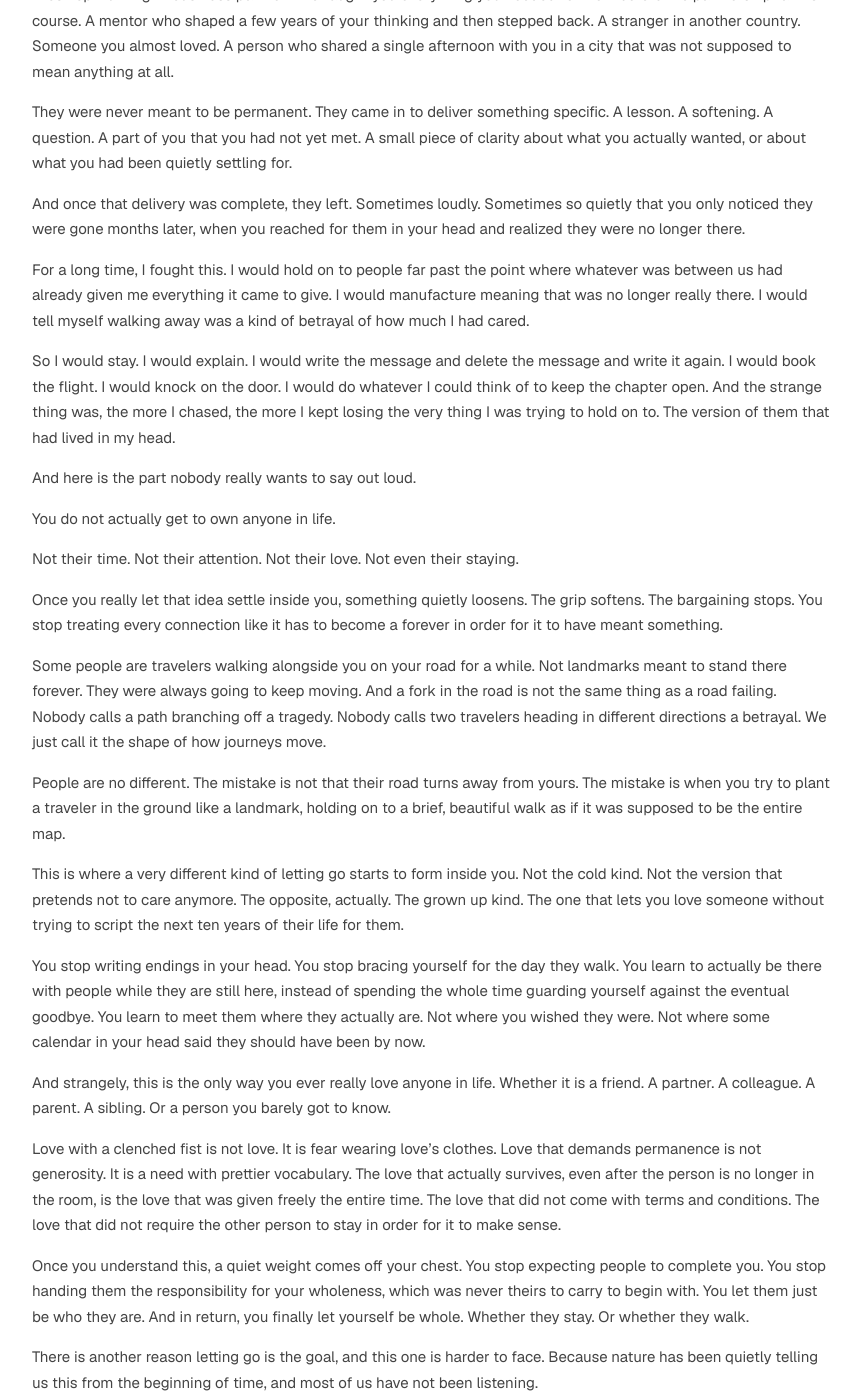
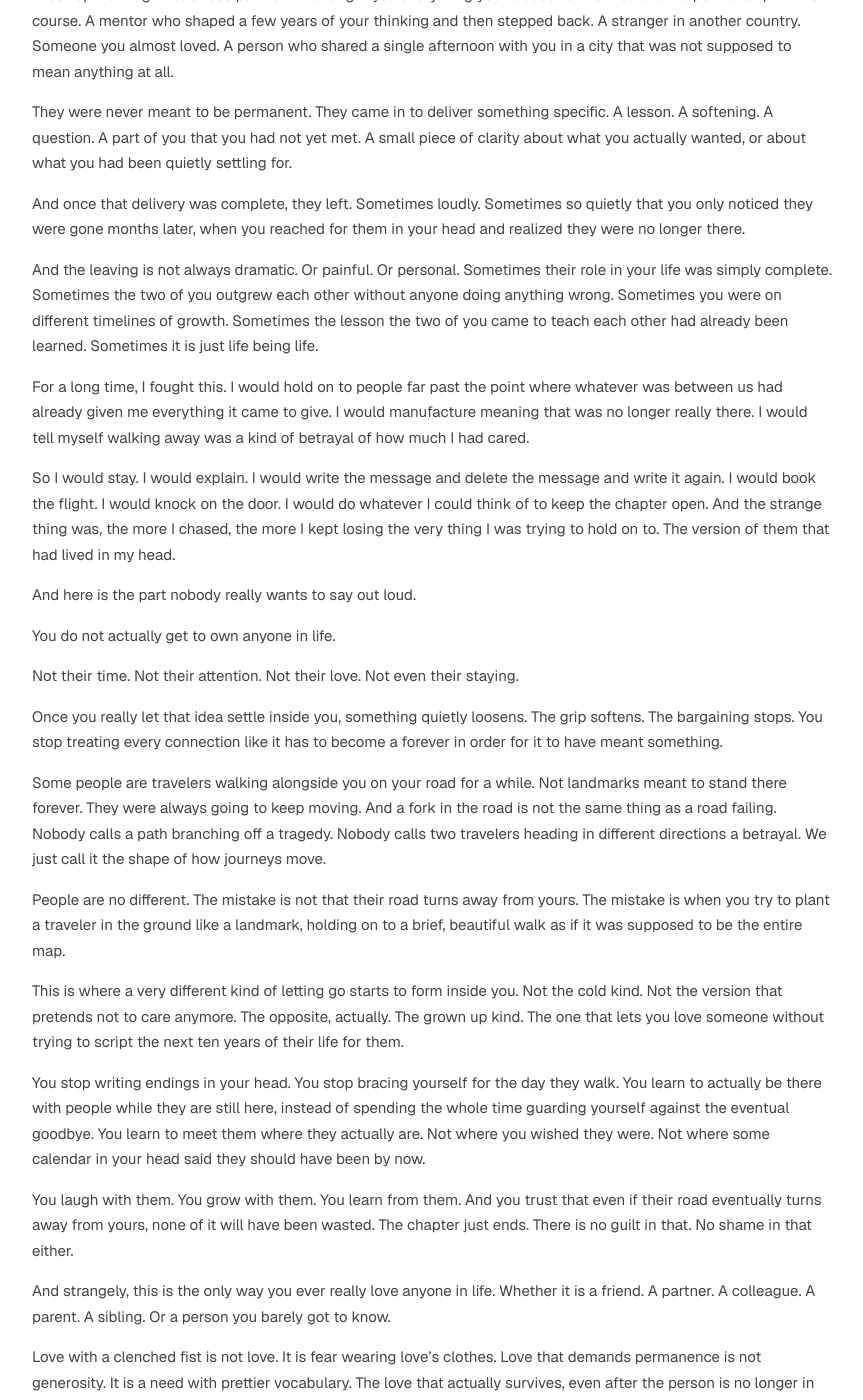
Before and after one commit to trmanish/trmanish.github.io, a Jekyll site: the page built from _posts/2026-05-14-the-purpose-of-life-is-people-letting-them-go-is-the-goal.md, in a window 1280 px wide and 1400 px high, scrolled down 4228 px. Shown: the whole window, without its empty margins (208-1071 px from the left). Built offline with Jekyll 4.4.1, drawn with Linux system fonts in a browser that asks for light colours.

Commit message:
Add why-people-leave beat and laugh-grow-learn beat in letting go section

```diff
--- a/_posts/2026-05-14-the-purpose-of-life-is-people-letting-them-go-is-the-goal.md
+++ b/_posts/2026-05-14-the-purpose-of-life-is-people-letting-them-go-is-the-goal.md
@@ -101,6 +101,8 @@ They were never meant to be permanent. They came in to deliver something specifi
 
 And once that delivery was complete, they left. Sometimes loudly. Sometimes so quietly that you only noticed they were gone months later, when you reached for them in your head and realized they were no longer there.
 
+And the leaving is not always dramatic. Or painful. Or personal. Sometimes their role in your life was simply complete. Sometimes the two of you outgrew each other without anyone doing anything wrong. Sometimes you were on different timelines of growth. Sometimes the lesson the two of you came to teach each other had already been learned. Sometimes it is just life being life.
+
 For a long time, I fought this. I would hold on to people far past the point where whatever was between us had already given me everything it came to give. I would manufacture meaning that was no longer really there. I would tell myself walking away was a kind of betrayal of how much I had cared.
 
 So I would stay. I would explain. I would write the message and delete the message and write it again. I would book the flight. I would knock on the door. I would do whatever I could think of to keep the chapter open. And the strange thing was, the more I chased, the more I kept losing the very thing I was trying to hold on to. The version of them that had lived in my head.
@@ -120,6 +122,8 @@ People are no different. The mistake is not that their road turns away from your
 This is where a very different kind of letting go starts to form inside you. Not the cold kind. Not the version that pretends not to care anymore. The opposite, actually. The grown up kind. The one that lets you love someone without trying to script the next ten years of their life for them.
 
 You stop writing endings in your head. You stop bracing yourself for the day they walk. You learn to actually be there with people while they are still here, instead of spending the whole time guarding yourself against the eventual goodbye. You learn to meet them where they actually are. Not where you wished they were. Not where some calendar in your head said they should have been by now.
+
+You laugh with them. You grow with them. You learn from them. And you trust that even if their road eventually turns away from yours, none of it will have been wasted. The chapter just ends. There is no guilt in that. No shame in that either.
 
 And strangely, this is the only way you ever really love anyone in life. Whether it is a friend. A partner. A colleague. A parent. A sibling. Or a person you barely got to know.
 
```
